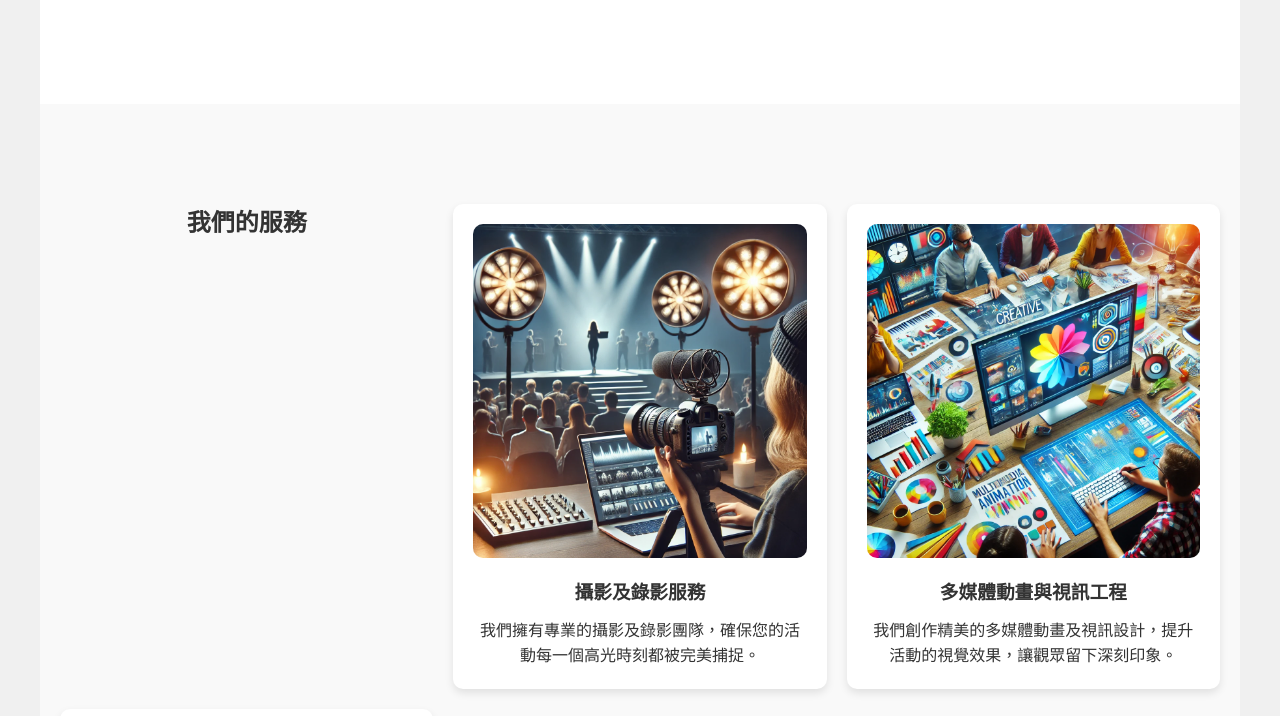
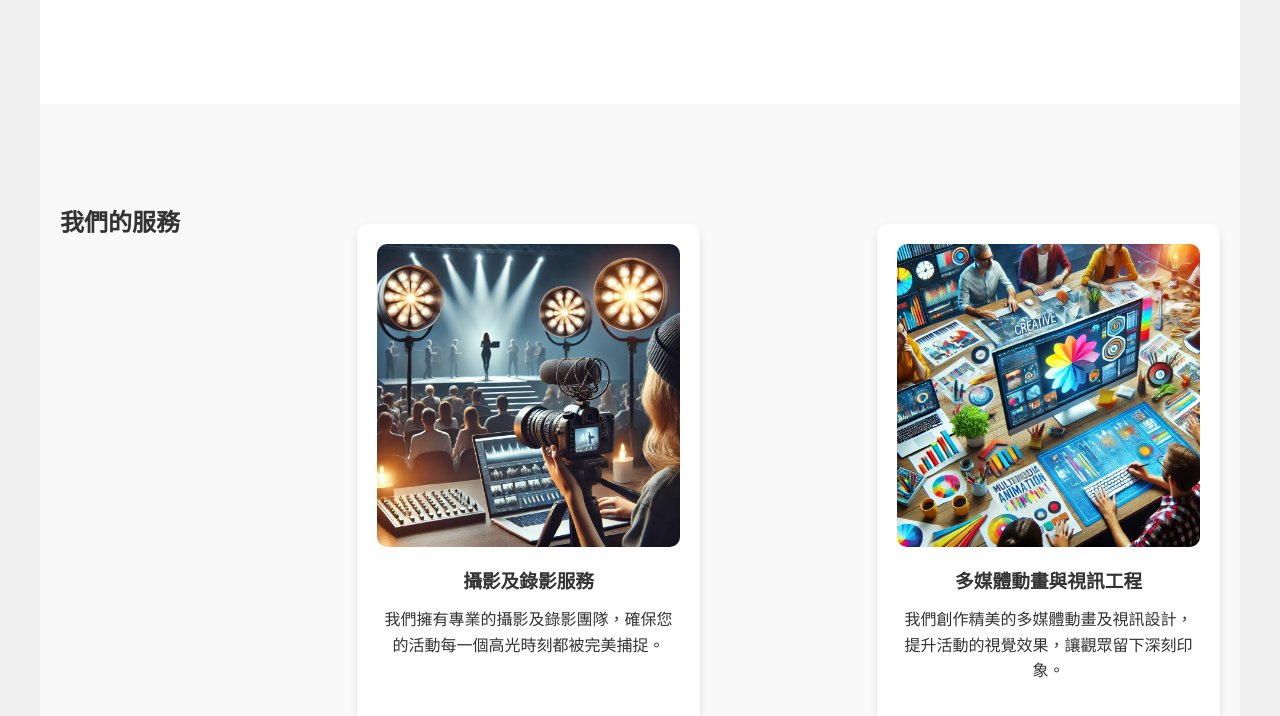
Before and after one commit to oohowba/quanda-website, a plain HTML site: page index.html in a window 1280 px wide. Shown: the part 1269-1985 px from the top of the page. Drawn offline with Linux system fonts and the light colour scheme.

Commit message:
202410300935

```diff
--- a/styles.css
+++ b/styles.css
@@ -127,12 +127,16 @@ nav {
     max-width: 1200px;
     margin: 0 auto;
     text-align: center;
-    display: grid;
-    grid-template-columns: repeat(auto-fit, minmax(300px, 1fr));
+    display: flex;
+    flex-wrap: wrap;
     gap: 20px;
+    justify-content: space-between;
 }
 
 .service-item {
+    flex: 1 1 calc(33% - 40px);
+    max-width: calc(33% - 40px);
+    margin: 20px 0;
     display: flex;
     flex-direction: column;
     align-items: center;
@@ -141,6 +145,7 @@ nav {
     box-shadow: 0 4px 8px rgba(0, 0, 0, 0.1);
     background-color: #fff;
     border-radius: 10px;
+    min-height: 500px; /* 設置最小高度，確保卡片高度一致 */
 }
 
 .service-item img {
@@ -157,6 +162,7 @@ nav {
 .service-item p {
     text-align: center;
     flex-grow: 1;
+    margin-bottom: 20px; /* 增加底部空間，使所有內容對齊 */
 }
 
 /* 案例展示 */
```
